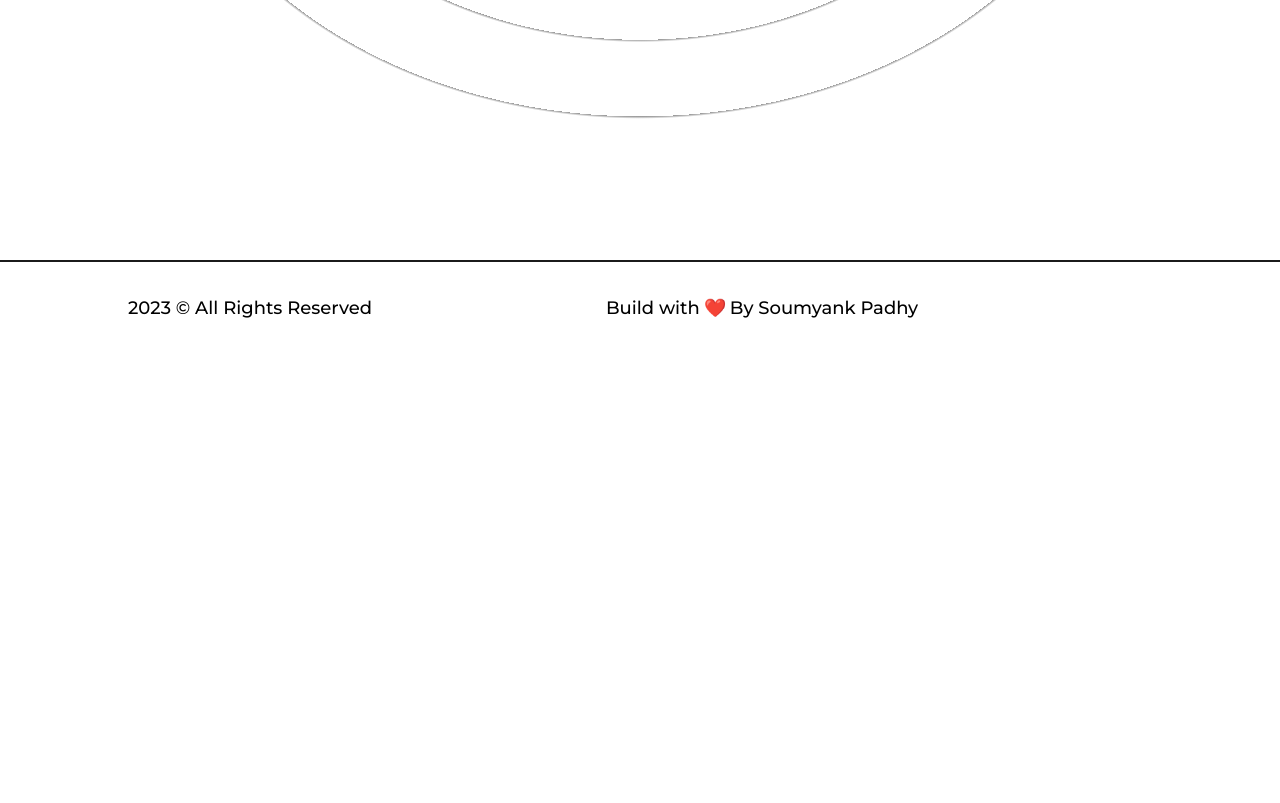
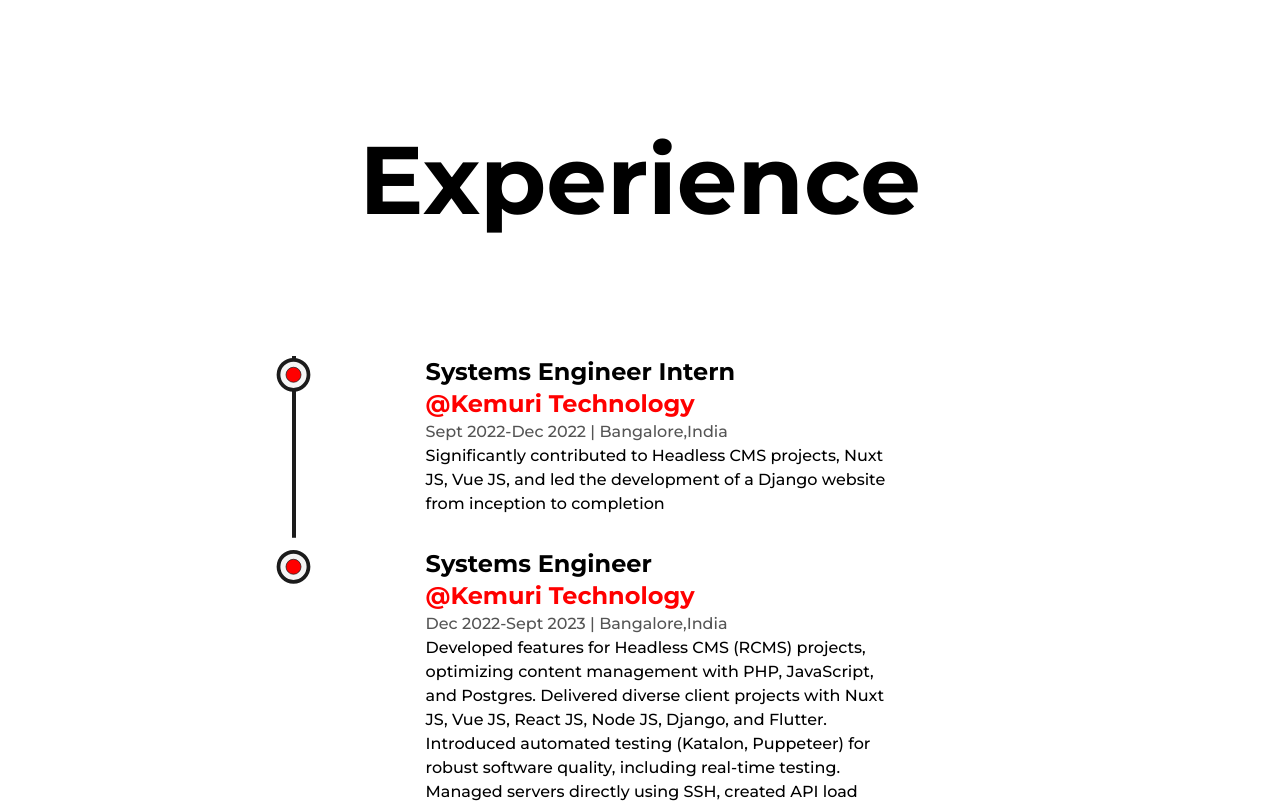
Before and after one commit to Soumyank007/Portfolio, a Next.js app: page /about in a window 1280 px wide. Shown: the part 1880-2683 px from the top of the page. Before the commit the page ends 2234 px from the top, so only its background shows below. Built offline with nearby package versions, Linux system fonts and the light colour scheme.

Commit message:
chore:Add skills and experience section

```diff
--- /dev/null
+++ b/src/components/Experience.js
@@ -0,0 +1,52 @@
+import React, { useRef } from 'react'
+import { motion, useScroll } from 'framer-motion'
+import Lilcon from './Lilcon'
+
+const Details = ({ position, company, companyLink, time, address, work }) => {
+    const ref = useRef(null);
+    return <li ref={ref} className='my-8 first:mt-0 last:mt-0 w-[60%] mx-auto flex flex-col items-center justify-between'>
+        <Lilcon reference={ref} />
+        <motion.div
+            initial={{ y: 50 }}
+            whileInView={{ y: 0 }}
+            transition={{ duration: 0.5, type: 'spring' }}
+        >
+            <h3 className='capitalize font-bold text-2xl'>
+                {position}&nbsp;
+                <a target='_blank' href={companyLink} className='text-primary capitalize'><br />@{company}</a>
+            </h3>
+            <span className='capitalize font-medium text-dark/75'>
+                {time} | {address}
+            </span>
+            <p className='font-medium w-full'>
+                {work}
+            </p>
+        </motion.div>
+    </li>
+}
+
+const Experience = () => {
+    const ref = useRef(null);
+    const { scrollYProgress } = useScroll({
+        target: ref,
+        offset: ['start end', 'center start']
+    })
+    return (
+        <div className='my-32'>
+            <h2 className='font-bold text-8xl mb-32 w-full text-center'>
+                Experience
+            </h2>
+            <div ref={ref} className='w-[75%] mx-auto relative'>
+                <motion.div style={{ scaleY: scrollYProgress }} className='absolute left-9 top-0 w-[4px] h-full bg-dark origin-top' />
+                <ul className='w-full flex flex-col items-start justify-between ml-4'>
+                    <Details position='Systems Engineer Intern' company='Kemuri Technology' time='Sept 2022-Dec 2022' work='Significantly contributed to Headless CMS projects, Nuxt JS, Vue JS, and led the development of a Django website from inception to completion'
+                        companyLink='www.kemuri.in' address='Bangalore,India' />
+                    <Details position='Systems Engineer' company='Kemuri Technology' time='Dec 2022-Sept 2023' work='Developed features for Headless CMS (RCMS) projects, optimizing content management with PHP, JavaScript, and Postgres. Delivered diverse client projects with Nuxt JS, Vue JS, React JS, Node JS, Django, and Flutter. Introduced automated testing (Katalon, Puppeteer) for robust software quality, including real-time testing. Managed servers directly using SSH, created API load testing scripts with Node JS and JMeter. Integrated third-party REST APIs and JavaScript frameworks, resolving intricate code issues through systematic debugging. Implemented GitHub Actions and Docker for efficient CI/CD operations. Applied code optimization techniques for clean, efficient, and high-performance coding.'
+                        companyLink='www.kemuri.in' address='Bangalore,India' />
+                </ul>
+            </div>
+        </div>
+    )
+}
+
+export default Experience
--- /dev/null
+++ b/src/components/Lilcon.js
@@ -0,0 +1,20 @@
+import React from 'react'
+import { motion ,useScroll } from 'framer-motion'
+
+const Lilcon = ({reference}) => {
+    const { scrollYProgress } = useScroll({
+        target: reference,
+        offset: ['center end', 'center center']
+    })
+  return (
+    <figure className='absolute left-0 stroke-dark'>
+        <svg className='-rotate-90' width='75' height='75' viewBox='0 0 100 100'>
+            <circle cx='75' cy='50' r='20' className='stroke-primary stroke-1 fill-none'/>
+            <motion.circle style={{pathLength:scrollYProgress}} cx='75' cy='50' r='20' className='stroke-[5px] fill-light'/>
+            <circle cx='75' cy='50' r='10' className='stroke-1 fill-primary'/>
+        </svg>
+    </figure>
+  )
+}
+
+export default Lilcon
--- a/src/components/Skills.js
+++ b/src/components/Skills.js
@@ -18,7 +18,7 @@ const Skill = ({ name, x, y }) => {
 const Skills = () => {
   return (
     <>
-      <h2 className='font-bold text-8xl mt-64 w-full text-center'>Skills</h2>
+      <h2 className='font-bold text-8xl mt-32 w-full text-center'>Skills</h2>
       <div className='w-full h-screen relative flex items-center justify-center rounded-full bg-circularLight'>
         <motion.div className='flex items-center justify-center rounded-full font-semibold bg-dark text-light p-8 shadow-dark cursor-pointer' whileHover={{ scale: 1.08 }}>
           Web
--- a/src/pages/about.js
+++ b/src/pages/about.js
@@ -6,6 +6,7 @@ import Image from 'next/image';
 import profilePic from 'public/images/profile/SP_1_bg_removed.png'
 import { useInView, useMotionValue, useSpring } from 'framer-motion';
 import Skills from '@/components/Skills';
+import Experience from '@/components/Experience';
 
 const AnimatedNumbers = ({ value }) => {
   const ref = useRef(null);
@@ -81,6 +82,7 @@ const about = () => {
             </div>
           </div>
           <Skills />
+          <Experience />
         </Layout>
       </main>
     </>
--- a/tailwind.config.js
+++ b/tailwind.config.js
@@ -21,7 +21,7 @@ module.exports = {
         dark: '#1b1b1b',
         luxury: '#ae6d50',
         light: '#f5f5f5',
-        primary: '#B63E96', // 240,86,199
+        primary: 'red', // 240,86,199
         primaryDark: '#58E6D9', // 80,230,217
       }
     },
```
